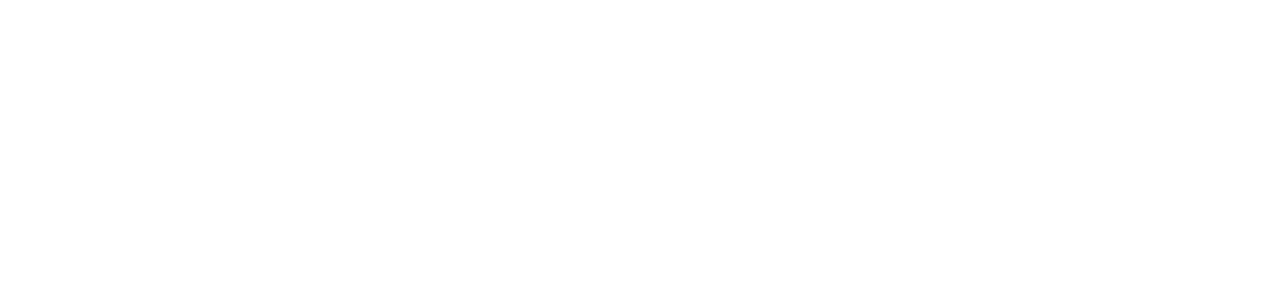
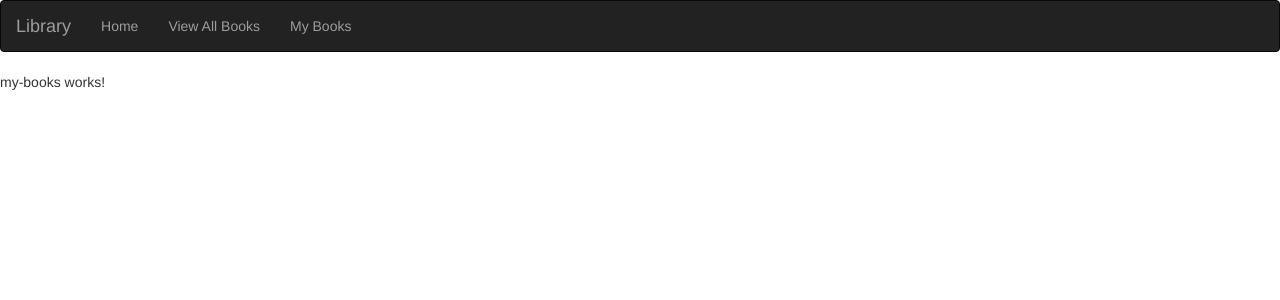
Before and after one commit to KelamBasavaiah/Angular8LibraryManagement, an Angular app: page /User/myBooks in a window 1280 px wide. Before the commit this address led to /. Shown: the top 300 px of the page. Built offline with nearby package versions, Linux system fonts and the light colour scheme.

Commit message:
creating new component for user

```diff
--- a/src/app/Components/login/login.component.html
+++ b/src/app/Components/login/login.component.html
@@ -1 +1,2 @@
 <button (click)="login()">login</button>
+<button (click)="Userlogin()">User login</button>
--- a/src/app/Components/login/login.component.ts
+++ b/src/app/Components/login/login.component.ts
@@ -10,6 +10,7 @@
 
   constructor(private router: Router) { }
 login(){this.router.navigate(["/Admin/home"]);}
+Userlogin(){this.router.navigate(["/User/home"]);}
   ngOnInit() {
   }
 
--- /dev/null
+++ b/src/app/Components/my-books/my-books.component.html
@@ -0,0 +1 @@
+<p>my-books works!</p>
--- /dev/null
+++ b/src/app/Components/my-books/my-books.component.ts
@@ -0,0 +1,15 @@
+import { Component, OnInit } from '@angular/core';
+
+@Component({
+  selector: 'app-my-books',
+  templateUrl: './my-books.component.html',
+  styleUrls: ['./my-books.component.css']
+})
+export class MyBooksComponent implements OnInit {
+
+  constructor() { }
+
+  ngOnInit() {
+  }
+
+}
--- /dev/null
+++ b/src/app/Components/user/user.component.html
@@ -0,0 +1,13 @@
+<nav class="navbar navbar-inverse">
+    <div class="container-fluid">
+      <div class="navbar-header">
+        <a class="navbar-brand" >Library</a>
+      </div>
+      <ul class="nav navbar-nav">
+        <li><a routerLink="/User/home" routerLinkActive="active">Home</a></li>
+        <li><a routerLink="/User/ViewBooks" routerLinkActive="active">View All Books</a></li>
+        <li><a routerLink="/User/myBooks" routerLinkActive="active">My Books</a></li>
+      </ul>
+    </div>
+  </nav>
+  <router-outlet></router-outlet>
--- /dev/null
+++ b/src/app/Components/user/user.component.ts
@@ -0,0 +1,15 @@
+import { Component, OnInit } from '@angular/core';
+
+@Component({
+  selector: 'app-user',
+  templateUrl: './user.component.html',
+  styleUrls: ['./user.component.css']
+})
+export class UserComponent implements OnInit {
+
+  constructor() { }
+
+  ngOnInit() {
+  }
+
+}
--- a/src/app/app.module.ts
+++ b/src/app/app.module.ts
@@ -14,6 +14,8 @@
 import { BrowserAnimationsModule } from '@angular/platform-browser/animations';
 import { AdminComponent } from './Components/admin/admin.component';
 import { LoginComponent } from './Components/login/login.component';
+import { UserComponent } from './Components/user/user.component';
+import { MyBooksComponent } from './Components/my-books/my-books.component';
 
 
 @NgModule({
@@ -24,7 +26,9 @@
     EditViewComponent,
     AddBookComponent,
     AdminComponent,
-    LoginComponent
+    LoginComponent,
+    UserComponent,
+    MyBooksComponent
   ],
   imports: [
     BrowserModule,
```
Also changed, not shown: src/app/app-routing.module.ts (+8 -1 lines), src/app/Components/my-books/my-books.component.css (added), src/app/Components/user/user.component.css (added), 2 other files (tests, documents, lock files or other folders).
